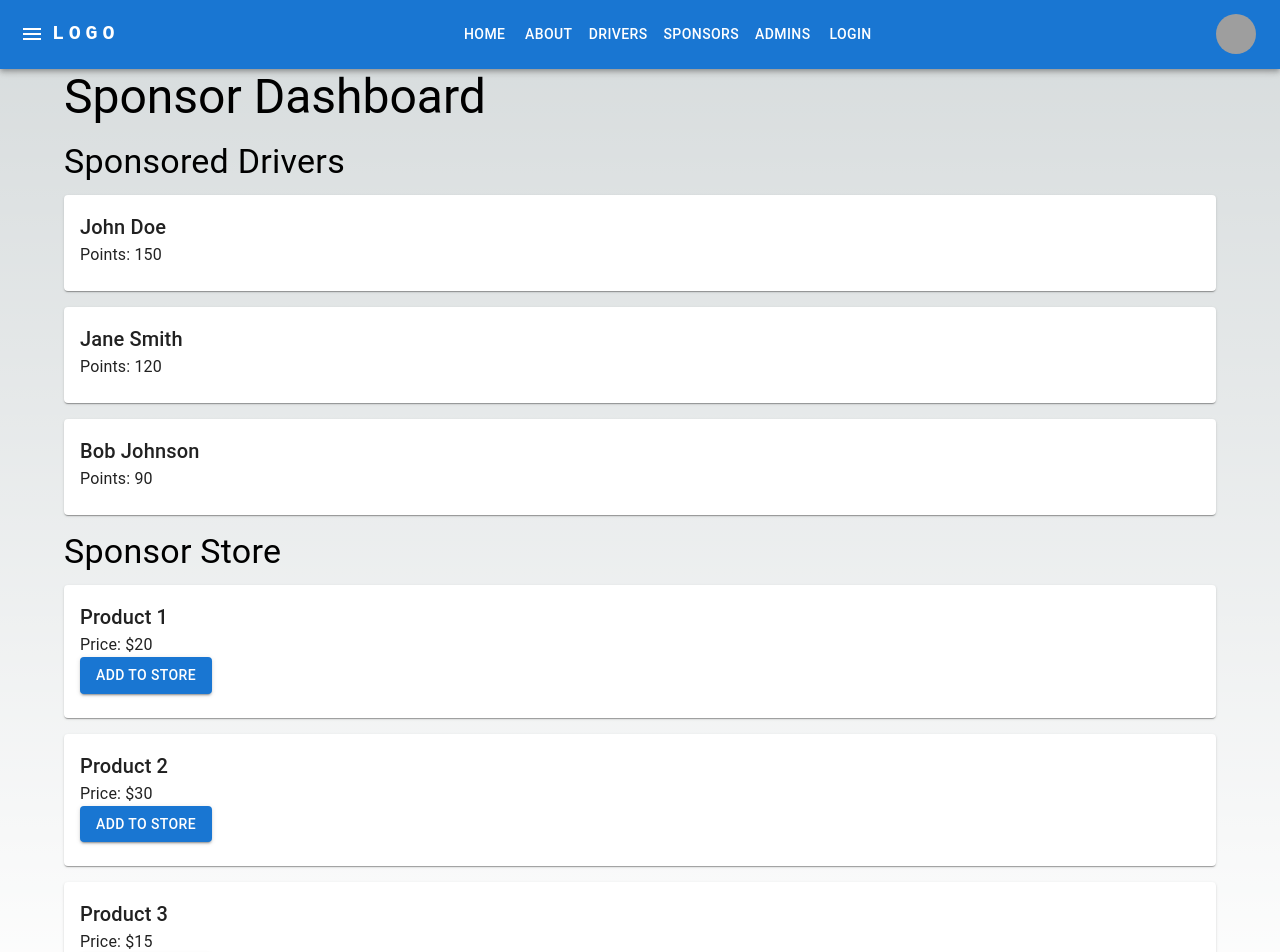
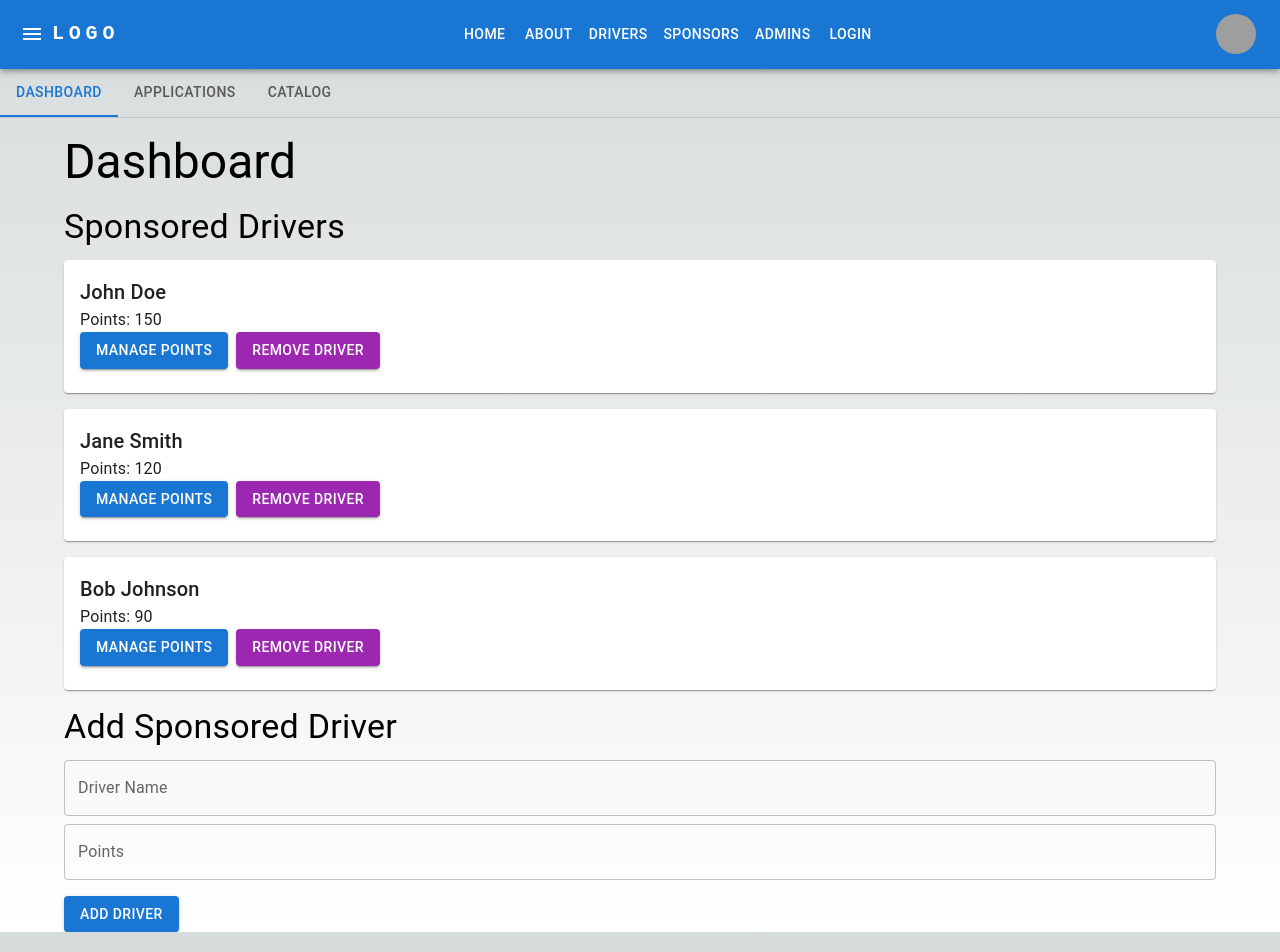
Before and after one commit to jablonski24/4910-team25, a Next.js app in the folder app/: page /sponsors in a window 1280 px wide. Shown: the top 952 px of the page. Built offline with nearby package versions, Linux system fonts and the light colour scheme; grey boxes are pictures that could not be loaded.

Commit message:
Ethan Sprint 6

```diff
--- a/app/pages/sponsors.js
+++ b/app/pages/sponsors.js
@@ -1,14 +1,45 @@
 // pages/sponsors.js
-import React from 'react';
+import React, { useState } from 'react';
 import Head from 'next/head';
 import ResponsiveAppBar from '../styles/appbar';
-import { Container, Typography, Card, CardContent, Button } from '@mui/material';
+import {
+  Container,
+  Typography,
+  Card,
+  CardContent,
+  Tabs,
+  Tab,
+  Box,
+  Button,
+  TextField,
+} from '@mui/material';
 
-const mockDriverData = [
+export default function Sponsors() {
+  const [value, setValue] = useState(0);
+  const [newDriverName, setNewDriverName] = useState('');
+  const [newDriverPoints, setNewDriverPoints] = useState('');
+  const [applications, setApplications] = useState([
+    {
+      id: 1,
+      name: 'Driver Applicant 1',
+      email: 'applicant1@example.com',
+      phoneNumber: '123-456-7890',
+      reason: 'I am passionate about driving and want to contribute to the program.',
+    },
+    {
+      id: 2,
+      name: 'Driver Applicant 2',
+      email: 'applicant2@example.com',
+      phoneNumber: '987-654-3210',
+      reason: 'I have previous experience as a professional driver and love the program goals.',
+    },
+  ]);
+
+  const [mockDriverData, setMockDriverData] = useState([
     { id: 1, name: 'John Doe', points: 150 },
     { id: 2, name: 'Jane Smith', points: 120 },
     { id: 3, name: 'Bob Johnson', points: 90 },
-];
+  ]);
 
   const mockStoreItems = [
     { id: 1, name: 'Product 1', price: 20 },
@@ -16,7 +47,50 @@ const mockStoreItems = [
     { id: 3, name: 'Product 3', price: 15 },
   ];
 
-export default function Sponsors() {
+  const handleChange = (event, newValue) => {
+    setValue(newValue);
+  };
+
+  const handleManagePoints = (driverId) => {
+    // Implement logic to manage points for the selected driver
+    console.log(`Managing points for driver with ID: ${driverId}`);
+  };
+
+  const handleRemoveDriver = (driverId) => {
+    // Implement logic to remove the selected driver
+    setMockDriverData((prevData) => prevData.filter((driver) => driver.id !== driverId));
+    console.log(`Removing driver with ID: ${driverId}`);
+  };
+
+  const handleAddDriver = () => {
+    // Implement logic to add a new driver
+    const newDriver = {
+      id: mockDriverData.length + 1,
+      name: newDriverName,
+      points: parseInt(newDriverPoints, 10) || 0,
+    };
+
+    setMockDriverData((prevData) => [...prevData, newDriver]);
+    setNewDriverName('');
+    setNewDriverPoints('');
+  };
+
+  const handleAcceptApplication = (applicationId) => {
+    // Implement logic to accept the driver application
+    console.log(`Accepting application with ID: ${applicationId}`);
+    // Add the accepted driver to the sponsored drivers
+    const acceptedDriver = applications.find((app) => app.id === applicationId);
+    setMockDriverData((prevData) => [...prevData, { id: prevData.length + 1, name: acceptedDriver.name, points: 0 }]);
+    // Remove the accepted application from the applications list
+    setApplications((prevApps) => prevApps.filter((app) => app.id !== applicationId));
+  };
+
+  const handleDenyApplication = (applicationId) => {
+    // Implement logic to deny the driver application
+    setApplications((prevApps) => prevApps.filter((app) => app.id !== applicationId));
+    console.log(`Denying application with ID: ${applicationId}`);
+  };
+
   return (
     <>
       <Head>
@@ -24,9 +98,23 @@ export default function Sponsors() {
         <link rel="icon" href="/favicon.ico" />
       </Head>
       <ResponsiveAppBar />
+      <Box sx={{ borderBottom: 1, borderColor: 'divider', width: '100%' }}>
+        <Tabs
+          value={value}
+          onChange={handleChange}
+          aria-label="basic tabs example"
+        >
+          <Tab label="Dashboard" />
+          <Tab label="Applications" />
+          <Tab label="Catalog" />
+        </Tabs>
+      </Box>
+
       <Container>
-        <Typography variant="h3" gutterBottom>
-          Sponsor Dashboard
+        {value === 0 && (
+          <div>
+            <Typography variant="h3" gutterBottom style={{ marginTop: '16px' }}>
+              Dashboard
             </Typography>
             <Typography variant="h4" gutterBottom>
               Sponsored Drivers
@@ -36,11 +124,95 @@ export default function Sponsors() {
                 <CardContent>
                   <Typography variant="h6">{driver.name}</Typography>
                   <Typography variant="body1">Points: {driver.points}</Typography>
+                  <Button
+                    variant="contained"
+                    color="primary"
+                    onClick={() => handleManagePoints(driver.id)}
+                    style={{ marginRight: '8px' }}
+                  >
+                    Manage Points
+                  </Button>
+                  <Button
+                    variant="contained"
+                    color="secondary"
+                    onClick={() => handleRemoveDriver(driver.id)}
+                  >
+                    Remove Driver
+                  </Button>
                 </CardContent>
               </Card>
             ))}
-        <Typography variant="h4" gutterBottom>
-          Sponsor Store
+
+            {/* Form for adding new driver */}
+            <Typography variant="h4" gutterBottom style={{ marginTop: '16px' }}>
+              Add Sponsored Driver
+            </Typography>
+            <form>
+              <TextField
+                label="Driver Name"
+                variant="outlined"
+                fullWidth
+                value={newDriverName}
+                onChange={(e) => setNewDriverName(e.target.value)}
+                style={{ marginBottom: '8px' }}
+              />
+              <TextField
+                label="Points"
+                variant="outlined"
+                fullWidth
+                value={newDriverPoints}
+                onChange={(e) => setNewDriverPoints(e.target.value)}
+                style={{ marginBottom: '16px' }}
+              />
+              <Button
+                variant="contained"
+                color="primary"
+                onClick={handleAddDriver}
+              >
+                Add Driver
+              </Button>
+            </form>
+          </div>
+        )}
+
+        {value === 1 && (
+          <div>
+            <Typography variant="h3" gutterBottom style={{ marginTop: '16px' }}>
+              Driver Applications
+            </Typography>
+            {applications.map((application) => (
+              <Card key={application.id} style={{ marginBottom: '16px' }}>
+                <CardContent>
+                  <Typography variant="h6">{application.name}</Typography>
+                  <Typography variant="body1">Email: {application.email}</Typography>
+                  <Typography variant="body1">Phone Number: {application.phoneNumber}</Typography>
+                  <Typography variant="body1">Reason: {application.reason}</Typography>
+                  <Button
+                    variant="contained"
+                    color="primary"
+                    onClick={() => handleAcceptApplication(application.id)}
+                    style={{ marginRight: '8px', marginTop: '8px' }}
+                  >
+                    Accept
+                  </Button>
+                  <Button
+                    variant="contained"
+                    color="secondary"
+                    onClick={() => handleDenyApplication(application.id)}
+                    style={{ marginTop: '8px' }}
+                  >
+                    Deny
+                  </Button>
+                </CardContent>
+              </Card>
+            ))}
+          </div>
+        )}
+
+        {value === 2 && (
+          <div>
+            <Typography variant="h3" gutterBottom style={{ marginTop: '16px' }}>
+              Catalog
             </Typography>
             {mockStoreItems.map((item) => (
               <Card key={item.id} style={{ marginBottom: '16px' }}>
@@ -53,6 +225,8 @@ export default function Sponsors() {
                 </CardContent>
               </Card>
             ))}
+          </div>
+        )}
       </Container>
     </>
   );
--- /dev/null
+++ b/package.json
@@ -0,0 +1,6 @@
+{
+  "dependencies": {
+    "@mui/material": "^5.15.12",
+    "@mui/system": "^5.15.12"
+  }
+}
```
Also changed, not shown: app/pages/admins.js (+68 -4 lines), app/pages/drivers.js (+47 -27 lines), 1 other file (tests, documents, lock files or other folders). Lines whose indentation alone changed are shown as unchanged.
